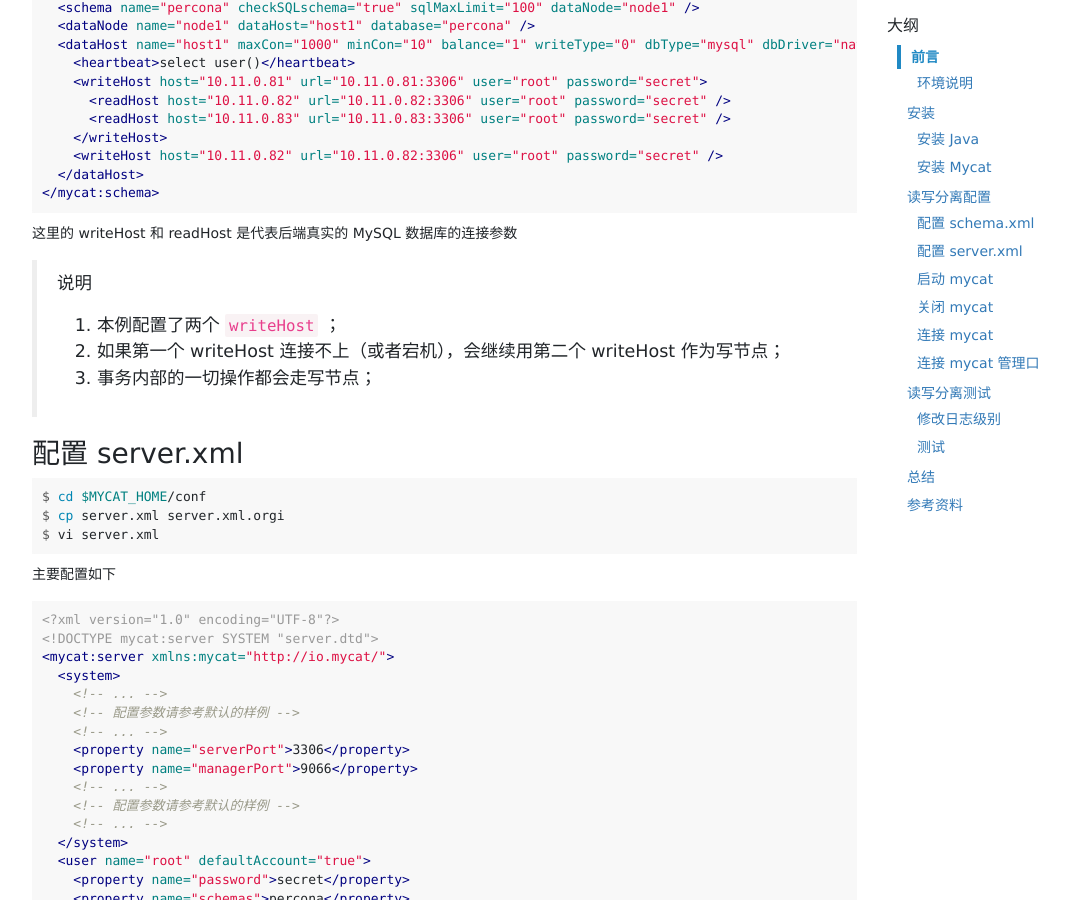
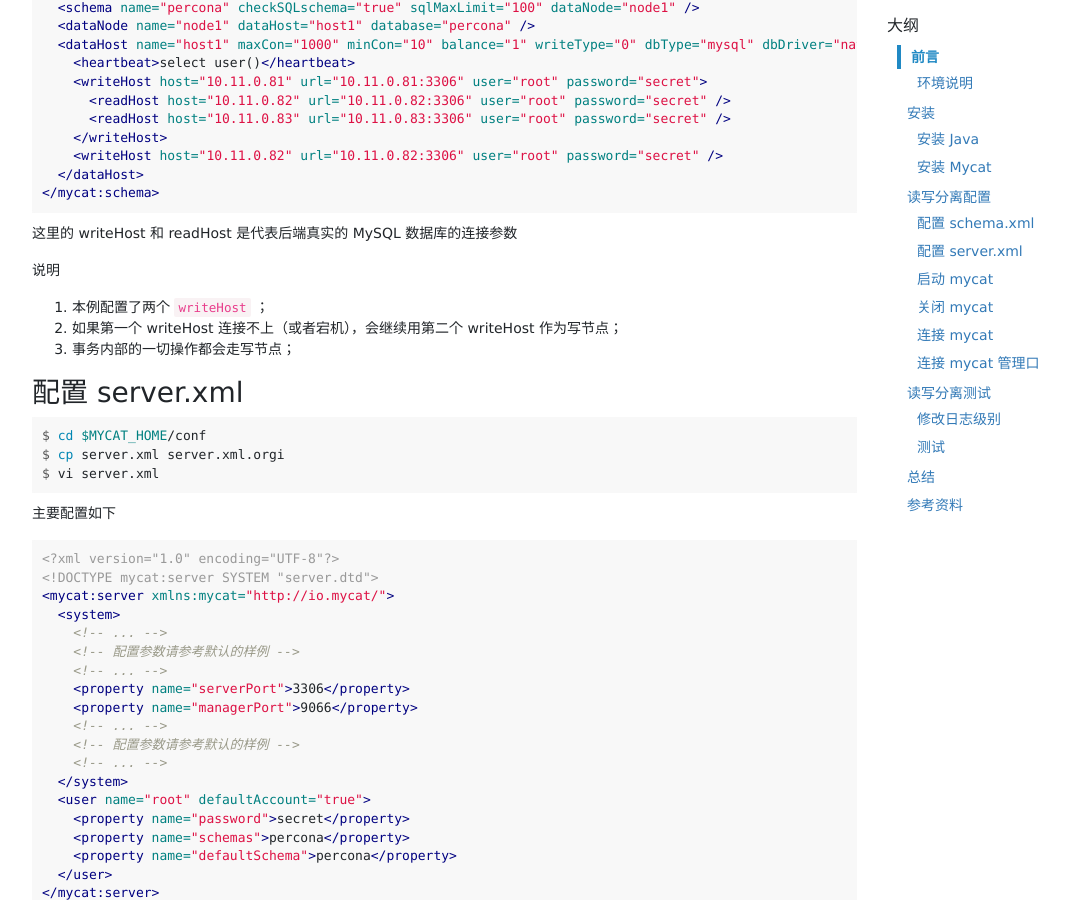
Before and after one commit to zhanming/zhanming.github.com, a Jekyll site: the page built from _posts/2020-02-17-how-to-config-mycat-read-write-splitting-on-centos-7.markdown, in a window 1280 px wide and 900 px high, scrolled down 2742 px. Shown: the whole window, without its empty margins (53-1122 px from the left). Built offline with Jekyll 4.4.1, drawn with Linux system fonts in a browser that asks for light colours; comment, search, counter and statistics services are not loaded.

Commit message:
remove blockquote.

```diff
--- a/_posts/2020-02-17-how-to-config-mycat-read-write-splitting-on-centos-7.markdown
+++ b/_posts/2020-02-17-how-to-config-mycat-read-write-splitting-on-centos-7.markdown
@@ -170,11 +170,11 @@
 
 这里的 writeHost 和 readHost 是代表后端真实的 MySQL 数据库的连接参数
 
-> 说明
->
-> 1. 本例配置了两个 `writeHost` ；
-> 2. 如果第一个 writeHost 连接不上（或者宕机），会继续用第二个 writeHost 作为写节点；
-> 3. 事务内部的一切操作都会走写节点；
+说明
+
+1. 本例配置了两个 `writeHost` ；
+2. 如果第一个 writeHost 连接不上（或者宕机），会继续用第二个 writeHost 作为写节点；
+3. 事务内部的一切操作都会走写节点；
 
 ### 配置 server.xml
 
```
